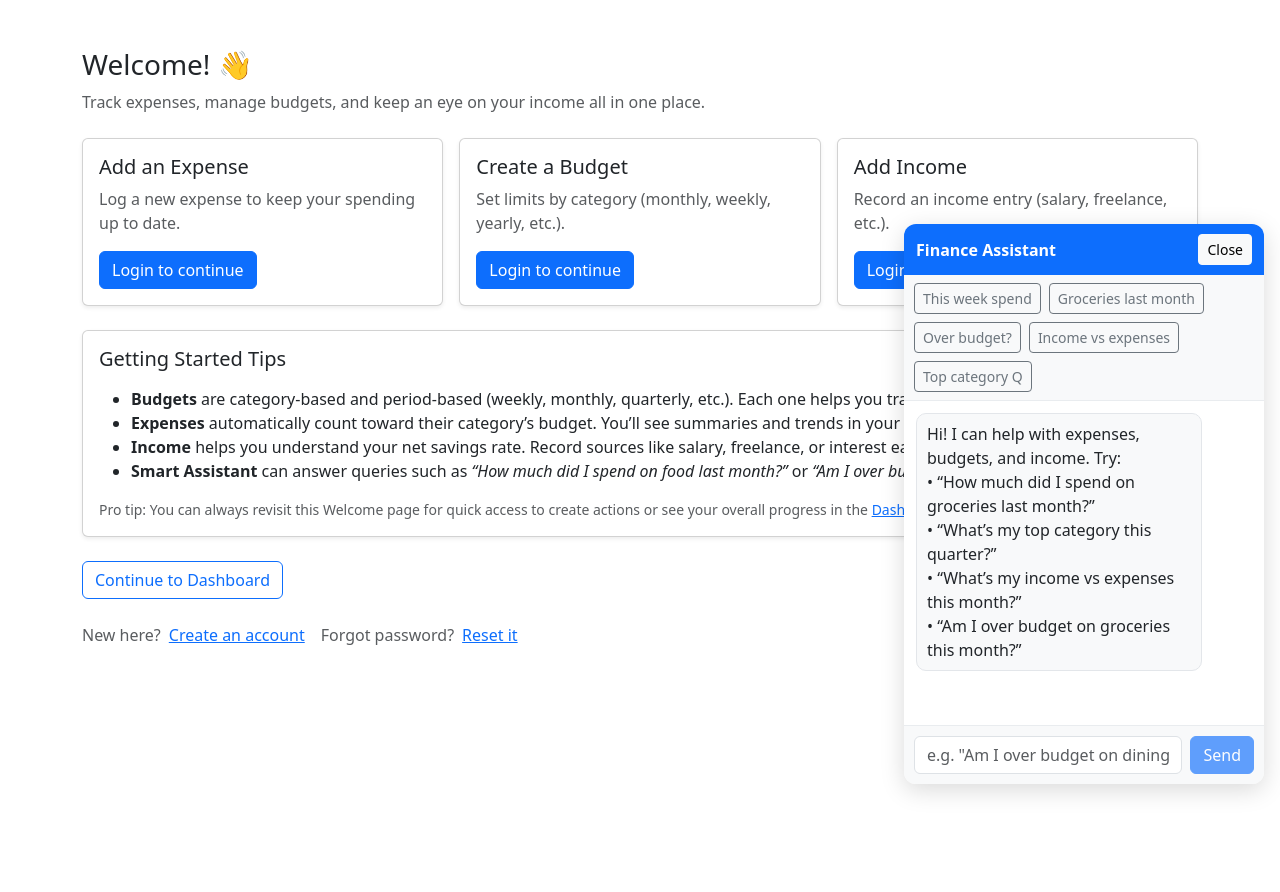
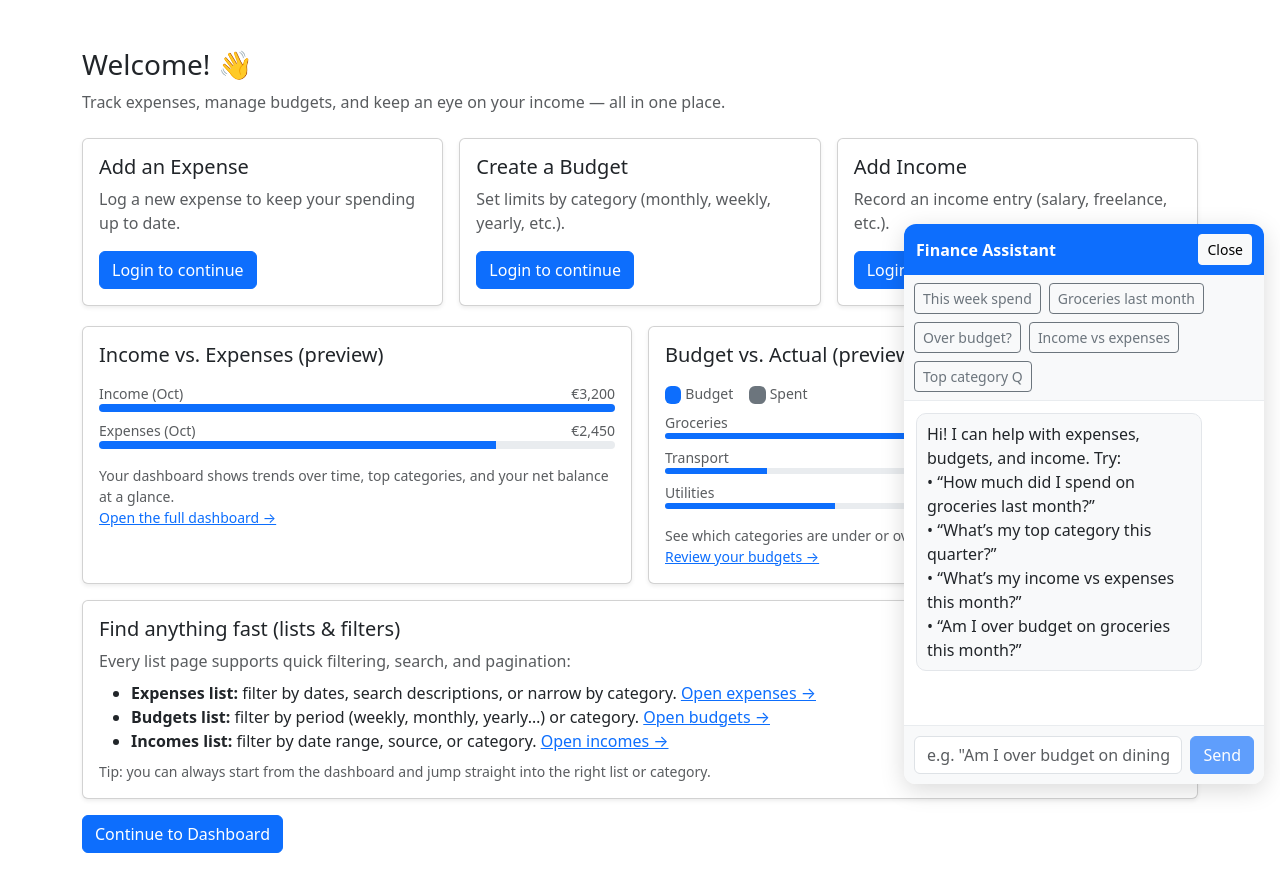
Before and after one commit to Andrew-O39/ExpenseVista-frontend, a React (Vite) app: page /welcome in a window 1280 px wide. Shown: the top 892 px of the page. Before the commit the page ends 800 px from the top, so only its background shows below. Built offline with nearby package versions, Linux system fonts and the light colour scheme; no server answers.

Commit message:
Created Welcome-tsx, included RevisitWelcomeButton in the Dashboard Actions

```diff
--- a/src/components/OnboardingChecklist.tsx
+++ b/src/components/OnboardingChecklist.tsx
@@ -30,7 +30,7 @@ export default function OnboardingChecklist() {
           </li>
 
           <li>
-            <strong>Smart Assistant</strong> can answer queries such as{" "}
+            <strong>Finance Assistant</strong> can answer queries such as{" "}
             <em>“How much did I spend on food last month?”</em> or{" "}
             <em>“Am I over budget this quarter?”</em>.
           </li>
--- /dev/null
+++ b/src/components/WelcomeInsights.tsx
@@ -0,0 +1,155 @@
+// src/components/WelcomeInsights.tsx
+import { Link } from "react-router-dom";
+
+type Bar = { label: string; value: number };
+type PairBar = { label: string; a: number; b: number };
+
+function BarRow({
+  label,
+  value,
+  max,
+}: {
+  label: string;
+  value: number;
+  max: number;
+}) {
+  const pct = max > 0 ? Math.round((value / max) * 100) : 0;
+  return (
+    <div className="mb-2">
+      <div className="d-flex justify-content-between small">
+        <span className="text-muted">{label}</span>
+        <span className="text-muted">{value.toLocaleString(undefined, { style: "currency", currency: "EUR", maximumFractionDigits: 0 })}</span>
+      </div>
+      <div className="progress" style={{ height: 8 }}>
+        <div className="progress-bar" style={{ width: `${pct}%` }} />
+      </div>
+    </div>
+  );
+}
+
+function TinyGroupedBars({
+  items,
+  max,
+  aLabel,
+  bLabel,
+}: {
+  items: PairBar[];
+  max: number;
+  aLabel: string;
+  bLabel: string;
+}) {
+  // simple stacked layout: two thin bars per label
+  return (
+    <div>
+      <div className="d-flex gap-3 small text-muted mb-2">
+        <div><span className="badge bg-primary me-1">&nbsp;</span>{aLabel}</div>
+        <div><span className="badge bg-secondary me-1">&nbsp;</span>{bLabel}</div>
+      </div>
+      {items.map((it) => {
+        const aPct = max > 0 ? Math.round((it.a / max) * 100) : 0;
+        const bPct = max > 0 ? Math.round((it.b / max) * 100) : 0;
+        return (
+          <div key={it.label} className="mb-2">
+            <div className="d-flex justify-content-between small">
+              <span className="text-muted">{it.label}</span>
+            </div>
+            <div className="d-flex align-items-center gap-2">
+              <div className="progress flex-fill" style={{ height: 6 }}>
+                <div className="progress-bar bg-primary" style={{ width: `${aPct}%` }} />
+              </div>
+              <div className="progress flex-fill" style={{ height: 6 }}>
+                <div className="progress-bar bg-secondary" style={{ width: `${bPct}%` }} />
+              </div>
+            </div>
+          </div>
+        );
+      })}
+    </div>
+  );
+}
+
+export default function WelcomeInsights() {
+  // --- Demo data (purely illustrative) ---
+  const incomeVsExpense: Bar[] = [
+    { label: "Income (Oct)", value: 3200 },
+    { label: "Expenses (Oct)", value: 2450 },
+  ];
+  const maxIE = Math.max(...incomeVsExpense.map((b) => b.value), 1);
+
+  const budgetVsActual: PairBar[] = [
+    { label: "Groceries", a: 300, b: 260 },  // a = Budget, b = Spent
+    { label: "Transport", a: 120, b: 90 },
+    { label: "Utilities", a: 200, b: 210 },  // over budget example
+  ];
+  const maxBA = Math.max(...budgetVsActual.flatMap((x) => [x.a, x.b]), 1);
+
+  return (
+    <div className="row g-3 mt-1">
+      {/* Income vs. Expenses */}
+      <div className="col-12 col-lg-6">
+        <div className="card shadow-sm h-100">
+          <div className="card-body">
+            <h5 className="card-title mb-3">Income vs. Expenses (preview)</h5>
+            {incomeVsExpense.map((b) => (
+              <BarRow key={b.label} label={b.label} value={b.value} max={maxIE} />
+            ))}
+            <p className="small text-muted mt-3 mb-0">
+              Your dashboard shows trends over time, top categories, and your net balance at a glance.
+              <br />
+              <Link to="/dashboard">Open the full dashboard →</Link>
+            </p>
+          </div>
+        </div>
+      </div>
+
+      {/* Budget vs. Actual */}
+      <div className="col-12 col-lg-6">
+        <div className="card shadow-sm h-100">
+          <div className="card-body">
+            <h5 className="card-title mb-3">Budget vs. Actual (preview)</h5>
+            <TinyGroupedBars
+              items={budgetVsActual}
+              max={maxBA}
+              aLabel="Budget"
+              bLabel="Spent"
+            />
+            <p className="small text-muted mt-3 mb-0">
+              See which categories are under or over budget, and adjust as needed.
+              <br />
+              <Link to="/budgets">Review your budgets →</Link>
+            </p>
+          </div>
+        </div>
+      </div>
+
+      {/* Lists & filtering */}
+      <div className="col-12">
+        <div className="card shadow-sm">
+          <div className="card-body">
+            <h5 className="card-title mb-2">Find anything fast (lists & filters)</h5>
+            <p className="text-muted mb-2">
+              Every list page supports quick filtering, search, and pagination:
+            </p>
+            <ul className="mb-2">
+              <li>
+                <strong>Expenses list:</strong> filter by dates, search descriptions, or narrow by category.{" "}
+                <Link to="/expenses">Open expenses →</Link>
+              </li>
+              <li>
+                <strong>Budgets list:</strong> filter by period (weekly, monthly, yearly…) or category.{" "}
+                <Link to="/budgets">Open budgets →</Link>
+              </li>
+              <li>
+                <strong>Incomes list:</strong> filter by date range, source, or category.{" "}
+                <Link to="/incomes">Open incomes →</Link>
+              </li>
+            </ul>
+            <p className="small text-muted mb-0">
+              Tip: you can always start from the dashboard and jump straight into the right list or category.
+            </p>
+          </div>
+        </div>
+      </div>
+    </div>
+  );
+}
--- a/src/pages/Dashboard.tsx
+++ b/src/pages/Dashboard.tsx
@@ -12,6 +12,7 @@ import { getSummary, getBudgets, getCurrentUser, getOverview } from '../services
 import { isTokenValid } from '../utils/auth';
 
 import BudgetVsExpensesChart from '../components/BudgetVsExpensesChart';
+import RevisitWelcomeButton from "../components/RevisitWelcomeButton";
 
 /* =========================
    Types
@@ -468,6 +469,10 @@ export default function Dashboard() {
             <li><button className="dropdown-item" type="button" onClick={() => navigate('/incomes')}>Income List</button></li>
             <li><button className="dropdown-item" type="button" onClick={() => navigate('/expenses')}>Expense List</button></li>
             <li><button className="dropdown-item" type="button" onClick={() => navigate('/budgets')}>Budget List</button></li>
+
+            {/* 👇 Add this line */}
+            <li><RevisitWelcomeButton /></li>
+
             <li><hr className="dropdown-divider" /></li>
             <li><button className="dropdown-item text-danger" type="button" onClick={handleLogout}>Logout</button></li>
           </ul>
--- a/src/pages/Welcome.tsx
+++ b/src/pages/Welcome.tsx
@@ -2,7 +2,7 @@ import { useEffect, useState } from "react";
 import { Link } from "react-router-dom";
 import { getCurrentUser } from "../services/api";
 import { isTokenValid } from "../utils/auth";
-import OnboardingChecklist from "../components/OnboardingChecklist";
+import WelcomeInsights from "../components/WelcomeInsights"; //
 
 type CurrentUser = {
   id: number;
@@ -26,7 +26,6 @@ export default function Welcome() {
         const me = await getCurrentUser(token);
         setUser(me);
       } catch {
-        // token might be invalid/expired
         localStorage.removeItem("access_token");
         localStorage.removeItem("token_expiry");
       } finally {
@@ -52,7 +51,7 @@ export default function Welcome() {
           Welcome{isLoggedIn && user?.username ? `, ${user.username}` : ""}! 👋
         </h1>
         <p className="text-muted">
-          Track expenses, manage budgets, and keep an eye on your income all in one place.
+          Track expenses, manage budgets, and keep an eye on your income — all in one place.
         </p>
       </div>
 
@@ -66,19 +65,11 @@ export default function Welcome() {
                 Log a new expense to keep your spending up to date.
               </p>
               {isLoggedIn ? (
-                <Link
-                  to="/create-expense?return=/welcome&onboarding=1"
-                  className="btn btn-primary"
-                >
+                <Link to="/create-expense?return=/welcome&onboarding=1" className="btn btn-primary">
                   Add Expense
                 </Link>
               ) : (
-                <Link
-                  to="/login?redirect=/create-expense"
-                  className="btn btn-primary"
-                >
-                  Login to continue
-                </Link>
+                <Link to="/login?redirect=/create-expense" className="btn btn-primary">Login to continue</Link>
               )}
             </div>
           </div>
@@ -92,19 +83,11 @@ export default function Welcome() {
                 Set limits by category (monthly, weekly, yearly, etc.).
               </p>
               {isLoggedIn ? (
-                <Link
-                  to="/create-budget?return=/welcome&onboarding=1"
-                  className="btn btn-primary"
-                >
+                <Link to="/create-budget?return=/welcome&onboarding=1" className="btn btn-primary">
                   Create Budget
                 </Link>
               ) : (
-                <Link
-                  to="/login?redirect=/create-budget"
-                  className="btn btn-primary"
-                >
-                  Login to continue
-                </Link>
+                <Link to="/login?redirect=/create-budget" className="btn btn-primary">Login to continue</Link>
               )}
             </div>
           </div>
@@ -118,51 +101,32 @@ export default function Welcome() {
                 Record an income entry (salary, freelance, etc.).
               </p>
               {isLoggedIn ? (
-                <Link
-                  to="/create-income?return=/welcome&onboarding=1"
-                  className="btn btn-primary"
-                >
-                  Add Income
+                <Link to="/create-income?return=/welcome&onboarding=1" className="btn btn-outline-primary btn-sm">
+                  Add income
                 </Link>
               ) : (
-                <Link
-                  to="/login?redirect=/create-income"
-                  className="btn btn-primary"
-                >
-                  Login to continue
-                </Link>
+                <Link to="/login?redirect=/create-income" className="btn btn-primary">Login to continue</Link>
               )}
             </div>
           </div>
         </div>
       </div>
 
-      {/* Helpful tips panel (formerly OnboardingChecklist) */}
-      <OnboardingChecklist />
+      {/* 👇 New tips & preview charts section */}
+      <WelcomeInsights />
 
-      {/* Continue button */}
-      <div className="mt-4">
+      {/* (Optional) Keep your “Continue to Dashboard” button */}
       <button
-          className="btn btn-outline-primary"
+        className="btn btn-primary mt-3"
         onClick={() => {
-            // Keep your existing flag behavior if you use it elsewhere
-            localStorage.setItem("has_seen_welcome", "1");
+          // keep your existing “seen” flag logic if desired
+          const id = user?.id ? `:${user.id}` : "";
+          localStorage.setItem(`has_seen_welcome${id}`, "1");
           window.location.href = "/dashboard";
         }}
       >
         Continue to Dashboard
       </button>
     </div>
-
-      {/* Auth helpers */}
-      {!isLoggedIn && (
-        <div className="mt-4">
-          <span className="text-muted me-2">New here?</span>
-          <Link to="/register">Create an account</Link>
-          <span className="text-muted ms-3 me-2">Forgot password?</span>
-          <Link to="/forgot-password">Reset it</Link>
-        </div>
-      )}
-    </div>
   );
 }
```
Also changed, not shown: src/components/RevisitWelcomeButton.tsx (added, +34 -0 lines). Lines whose indentation alone changed are shown as unchanged.
